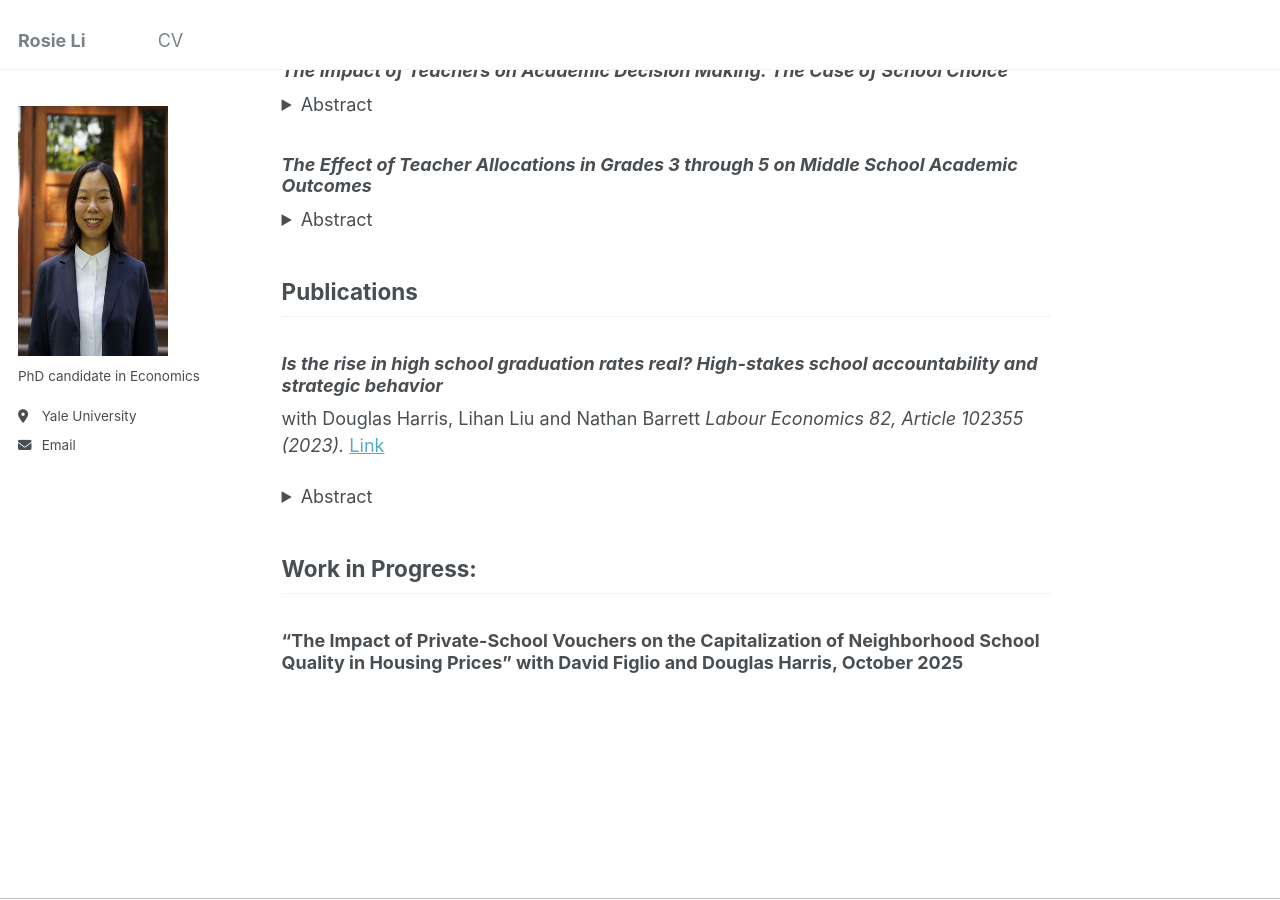
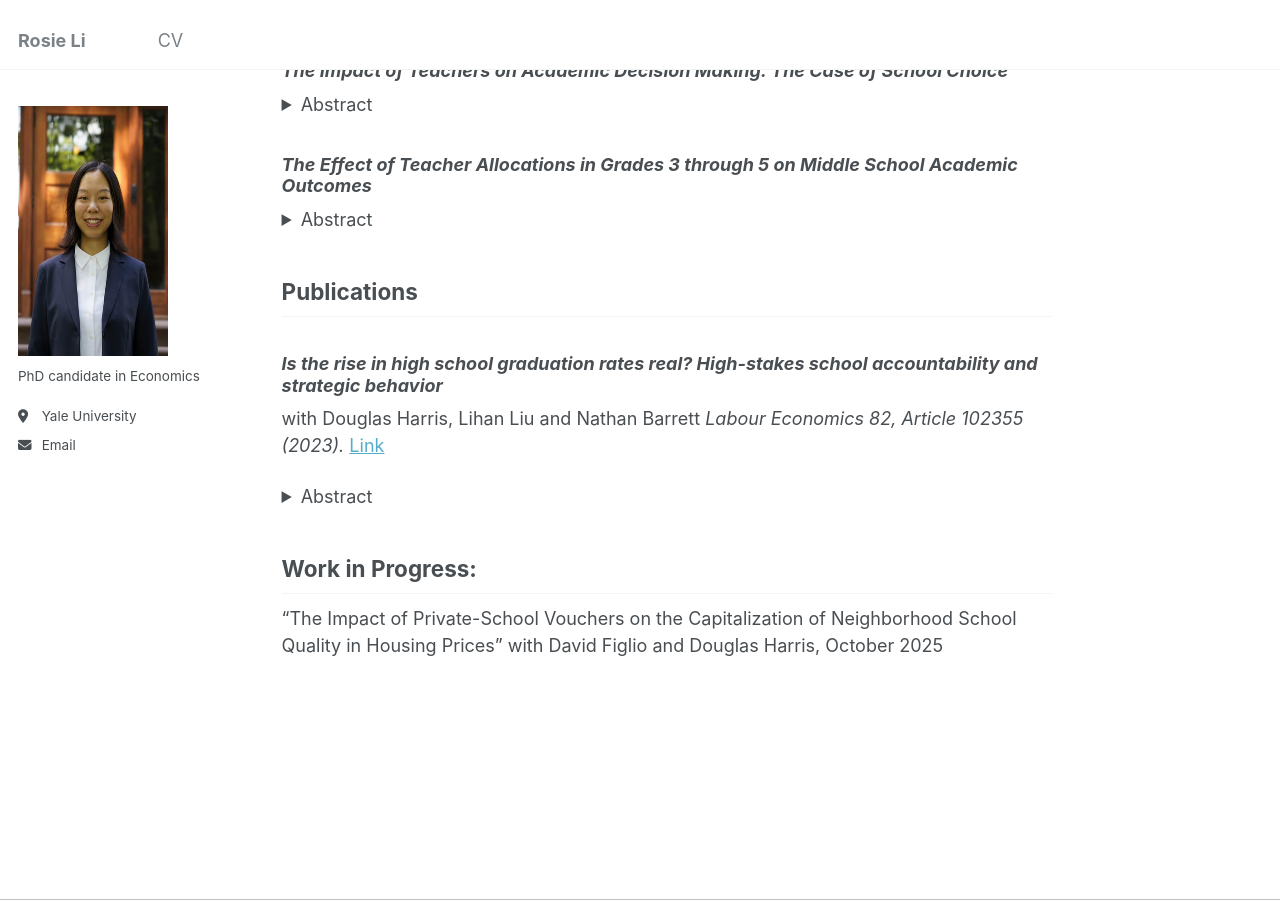
Before and after one commit to rosieli5/rosieli5.github.io, a Jekyll site: the page built from _pages/about.md, in a window 1280 px wide and 900 px high, scrolled down 622 px. Built offline with Jekyll 4.4.1, drawn with Linux system fonts in a browser that asks for light colours.

```diff
--- a/_pages/about.md
+++ b/_pages/about.md
@@ -66,7 +66,7 @@ This paper examines the impact of No Child Left Behind on graduation rates, by c
 </details>
 
 ## Work in Progress:
-### "The Impact of Private-School Vouchers on the Capitalization of Neighborhood School Quality in Housing Prices” with David Figlio and Douglas Harris, October 2025
+"The Impact of Private-School Vouchers on the Capitalization of Neighborhood School Quality in Housing Prices” with David Figlio and Douglas Harris, October 2025
 
 <!-- My Presentations: 2022 Stanford Institute for Theoretical Economics (SITE) on ``New Frontiers in Asset Pricing''; 2022 SFS Cavalcade at University of North Carolina; 2022 WOLFE Annual Global Quantitative and Macro Investment Conference; 2022 China International Risk Forum (CIRF); 2022 Hong Kong Conference for Fintech, AI, and Big Data in Business; XXI Symposium at Paderborn University, Research Symposium on Finance and Economics (RSFE); EPFL; Yale -->
 
```
